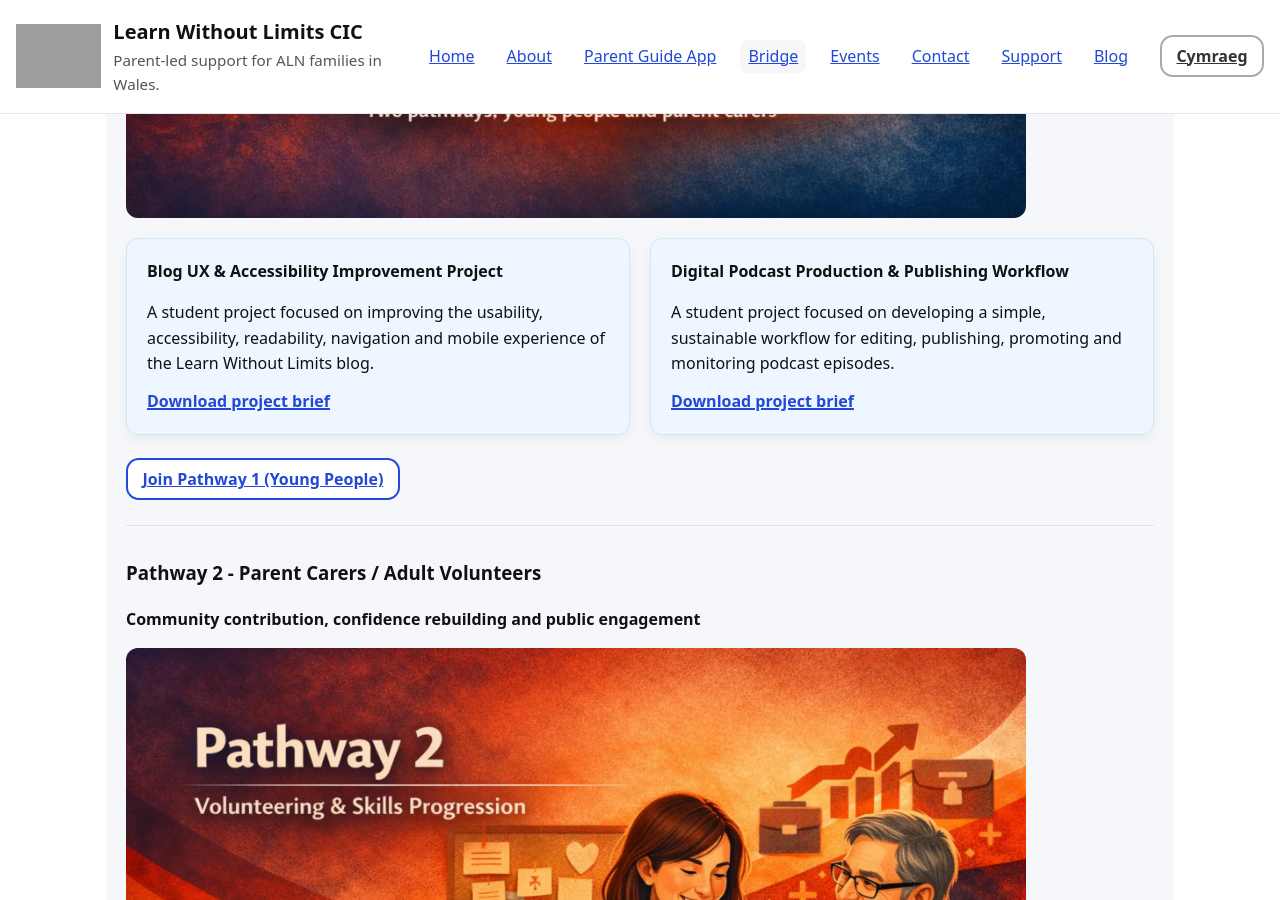
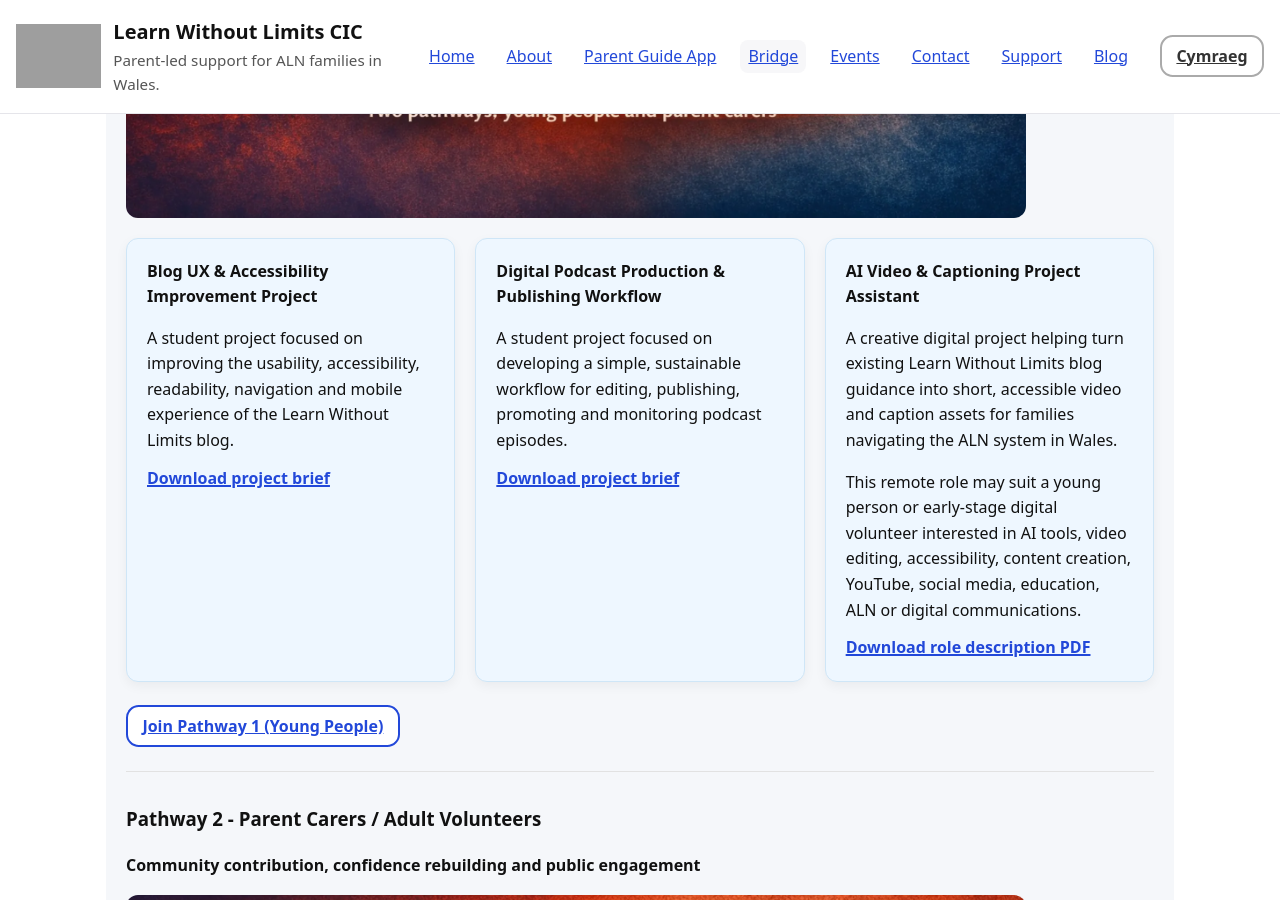
Before and after one commit to StephShobiye/learnwithoutlimitscic.github.io, a Jekyll site: the page bridge.en.html, which Jekyll copies as it is, in a window 1280 px wide and 900 px high, scrolled down 1830 px. Built offline with Jekyll 4.4.1, drawn with Linux system fonts in a browser that asks for light colours; some of the changed text lies outside the part shown; grey boxes are pictures that could not be loaded.

Commit message:
Add AI Video Captioning role to Bridge page

```diff
--- a/bridge.en.html
+++ b/bridge.en.html
@@ -4,7 +4,7 @@
   <meta charset="utf-8">
   <meta name="viewport" content="width=device-width, initial-scale=1">
   <title>Bridge | Learn Without Limits CIC</title>
-  <meta name="description" content="Bridge is Learn Without Limits CIC’s staged pathway for re-engagement, confidence rebuilding, volunteering, and progression after education disruption in Wales.">
+  <meta name="description" content="Bridge is Learn Without Limits CIC's staged pathway for re-engagement, confidence rebuilding, volunteering, and progression after education disruption in Wales.">
 
   <meta property="og:title" content="Bridge | Learn Without Limits CIC">
   <meta property="og:description" content="A staged pathway for re-engagement, confidence rebuilding, volunteering, and progression after education disruption in Wales.">
@@ -206,6 +206,19 @@
               Download project brief
             </a>
           </article>
+
+          <article class="bridge-opportunity-card">
+            <h4>AI Video &amp; Captioning Project Assistant</h4>
+            <p>
+              A creative digital project helping turn existing Learn Without Limits blog guidance into short, accessible video and caption assets for families navigating the ALN system in Wales.
+            </p>
+            <p>
+              This remote role may suit a young person or early-stage digital volunteer interested in AI tools, video editing, accessibility, content creation, YouTube, social media, education, ALN or digital communications.
+            </p>
+            <a href="/downloads/LWL_AI_Video_Captioning_Project_Assistant_Role_Description_v1.0.pdf">
+              Download role description PDF
+            </a>
+          </article>
         </div>
 
         <p>
@@ -237,6 +250,7 @@
               Download role description PDF
             </a>
           </article>
+
           <article class="bridge-opportunity-card">
             <h4>CRM &amp; Mailing List Support Volunteer</h4>
             <p>
@@ -249,7 +263,6 @@
               Download role description PDF
             </a>
           </article>
-  <!-- Add these cards inside the Pathway 2 bridge-opportunity-grid, after the existing CRM & Mailing List Support Volunteer card. -->
 
           <article class="bridge-opportunity-card">
             <h4>Briefing Tracker &amp; Stakeholder Admin Volunteer</h4>
@@ -302,12 +315,9 @@
               Download role description PDF
             </a>
           </article>
+        </div>
+      </section>
 
-
-        </div>
-
-
-      </section>
       <div class="bridge-panel">
         <h4>Pathway 2 adult skills-based support roles</h4>
 
@@ -330,10 +340,12 @@
         <p>
           This helps us keep roles accessible while maintaining appropriate standards around confidentiality, safeguarding, data protection and governance.
         </p>
+
         <p>
           <a class="btn" href="mailto:support@learnwithoutlimitscic.org?subject=Bridge%20Pathway%202%20interest">Join Pathway 2 (Parent Carers / Volunteers)</a>
         </p>
       </div>
+
       <div class="bridge-section">
         <h2>Other early roles we are exploring</h2>
 
@@ -515,7 +527,7 @@
           </li>
           <li>
             <a href="https://blog.learnwithoutlimitscic.org/2025/12/from-forever-volunteer-to-paid-work.html">
-      From “Forever Volunteer” to Paid Work
+              From "Forever Volunteer" to Paid Work
             </a>
           </li>
           <li>
@@ -528,7 +540,6 @@
               The Changing Landscape of Volunteering
             </a>
           </li>
-</ul>
         </ul>
       </div>
     </section>
@@ -554,6 +565,7 @@
           <li><a href="contact.en.html">Contact us</a></li>
         </ul>
       </div>
+    </div>
 
     <div class="legal">
       <a href="/privacy.en.html">Privacy &amp; Safeguarding</a>
```
Lines whose indentation alone changed are shown as unchanged.
